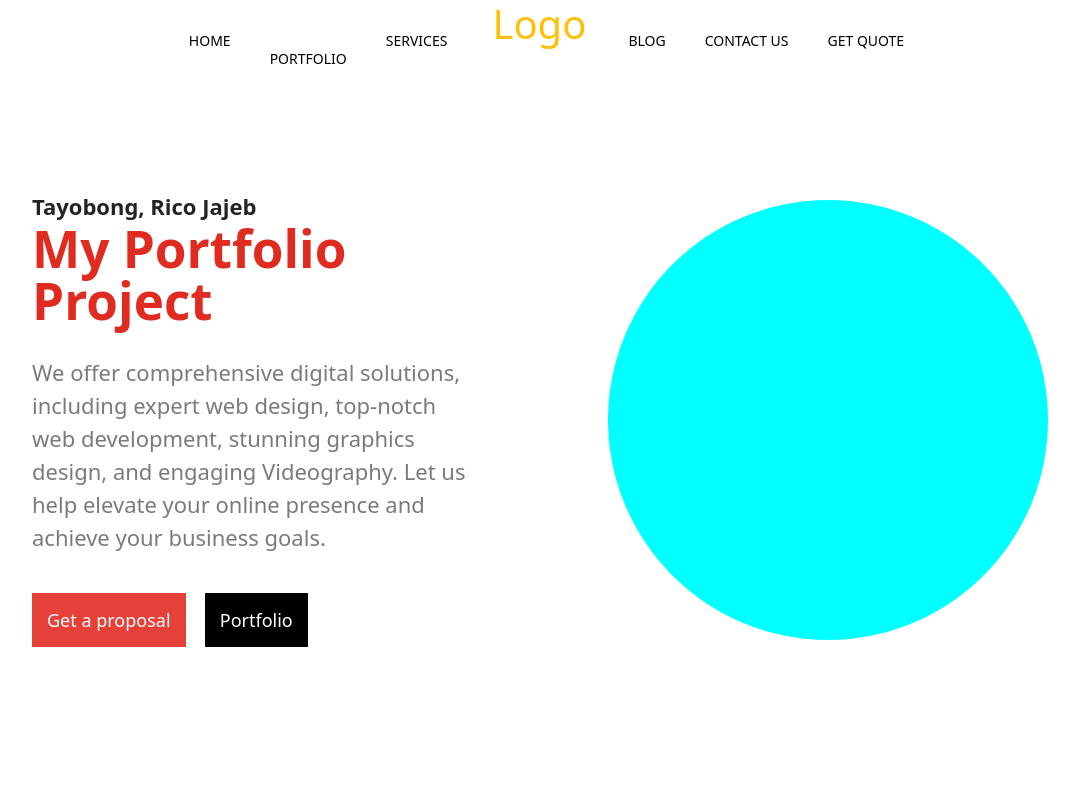
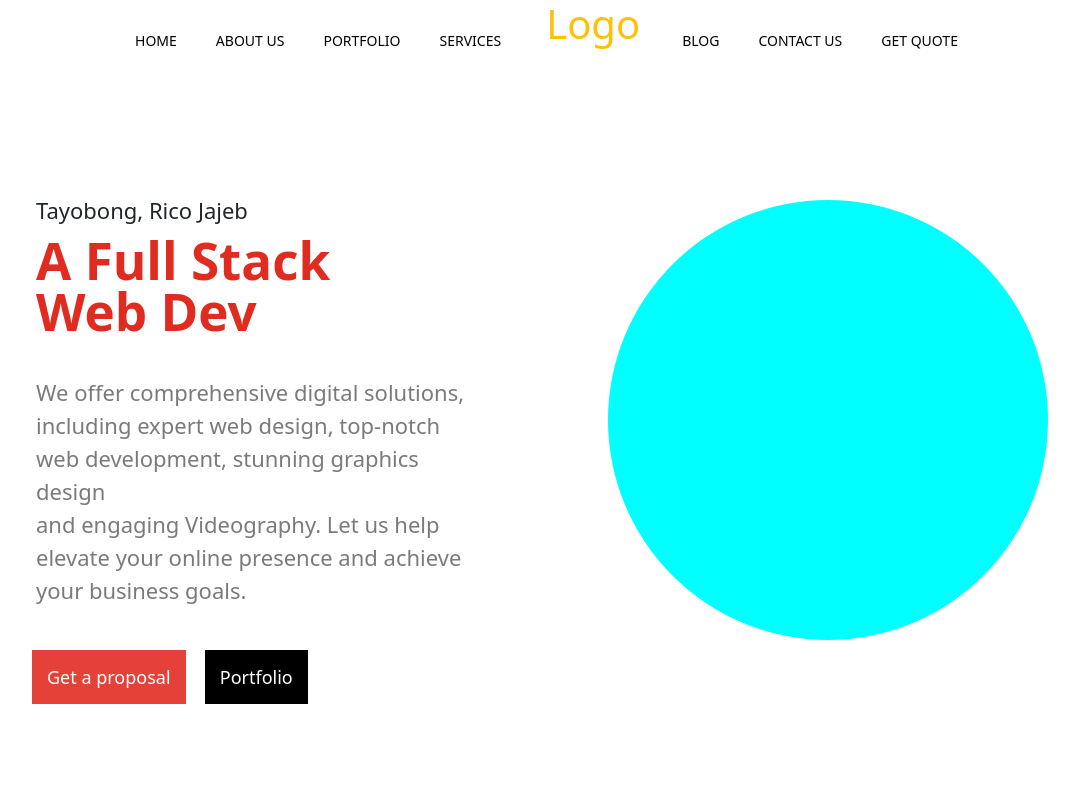
Before and after one commit to Golden22Eye/portfolio, a plain HTML site: page index.html in a window 1280 px wide. Shown: the top 800 px of the page, without its empty margins (92-1171 px from the left). Drawn offline with nearby package versions, Linux system fonts and the light colour scheme.

Commit message:
Update index.html

```diff
--- a/index.html
+++ b/index.html
@@ -6,50 +6,43 @@
     <meta name="viewport" content="width=device-width, initial-scale=1.0">
     <link rel="stylesheet" href="assets/css/bootstrap.css">
     <link rel="stylesheet" href="assets/custom.css">
-    <title>Portfolio Web</title>
+    <link rel="stylesheet" href="https://cdnjs.cloudflare.com/ajax/libs/animate.css/4.1.1/animate.min.css"/>
+
+    <title>Jeb's Portfolio</title>
 </head>
 <body>
-
-
-
 
   <!--Header-->
     <div class="header_cont container-fluid d-flex justify-content-center" id="navbarId">
         <div class="text-light header_option">
             <span><a class="header_text " href="">HOME</a></span>
-          <span><a class="header_text " href="> ABOUT US</a></span>
+            <span><a class="header_text " href=""> ABOUT US</a></span>
             <span><a class="header_text " href="">PORTFOLIO</a></span>
             <span><a class="header_text " href="">SERVICES</a></span>
         </div>
-
         <h1 class="text-warning me-4 ms-4">Logo</h1>
-
         <div class="text-light header_option">
             <span class="header_text">BLOG</span>
             <span class="header_text">CONTACT US</span>
             <span class="header_text">GET QUOTE</span>
         </div>
-      <!-- <div class=" text-dark ms-5 header_option"></div>
-      <div class="ms-5 header_option">
-          <a class="text-dark" href="">
-              <img class="user_image fixed-plugin-button-nav cursor-pointer ms-3" src="" alt="User Image">
-          </a>
-      </div>   -->
     </div>
   <!--front page?-->
     <div class="container-fluid front_page  row m-auto">
             <div class="col-lg-6 col-md-9 ">
-              <div class="portfolio_createor"><b>Tayobong, Rico Jajeb</b> </div>
-              <div class="portfolio_text">My Portfolio Project</div>
-              <p class="portfolio_pg">We offer comprehensive digital solutions, including expert web design, top-notch web development, stunning graphics design, and engaging Videography. Let us help elevate your online presence and achieve your business goals.</p>
+                <div class="portfolio_createor p-1">Tayobong, Rico Jajeb</div>
+                <div class="portfolio_text p-1 animate__animated animate__zoomIn">A Full Stack <br> Web Dev</div>
+                <p class="portfolio_pg p-1">We offer comprehensive digital solutions, including expert web design, top-notch web development, stunning graphics design <br> and engaging Videography. Let us help elevate your online presence and achieve your business goals.</p>
                 <div class="portfolio_buttons">
                     <span  ><a class="proposal_btn" href="">Get a proposal</a></span>
                     <span  ><a class="portfolio_btn" href="">Portfolio</a></span>
                 </div>
             </div>
 
-          <div class="col-lg-5 col-m-9 d-flex align-items-center  ">
-              <div class="logo"></div>
+            <div class="col-lg-5 col-m-9 d-flex align-items-center ">
+                <div class="logo">
+
+                </div>
             </div>
     </div>
   <!--Service Section-->
@@ -73,13 +66,11 @@
     <div class="portfolio_section">
         <p class="our_Portfolio">OUR PORTFOLIO</p>
         <h2 class="text-center">A Collection Of Our Latest Work</h2>
-
         <div class="portfolio_option">
             <span class="portfolio_btns"><h3>All</h3></span>
             <span class="portfolio_btns"><h3>Videos</h3></span>
             <span class="portfolio_btns"><h3>Images</h3></span>
         </div>
-
         <div class="container-fluid row pb-5 mt-5 ">
             <div class="portfilio_container m-auto  ">
                     <a href="" ><img class="portfolio_img m-auto" src="assets/img/nft-showcase.webp" alt=""></a>
@@ -91,21 +82,10 @@
                     <a href="" ><img class="portfolio_img m-auto" src="assets/img/kfc-showcase.webp" alt=""> </a>
                     <a href="" ><img class="portfolio_img m-auto" src="assets/img/tesla.webp" alt=""></a>
             </div>
-          <!-- <div class="portfilio_container m-auto  col-xl-12 col-xxl-10 row ">
-                <a href="" class=" col-xl-3 m-auto mb-2"><img class="portfolio_img m-auto" src="assets/img/keyboard.png" alt=""></a>
-                <a href="" class=" col-xl-3 m-auto mb-2"><img class="portfolio_img m-auto" src="assets/img/monitor.png" alt=""></a>
-                <a href="" class=" col-xl-3 m-auto mb-2"><img class="portfolio_img m-auto" src="assets/img/mouse.png" alt=""> </a>
-                <a href="" class=" col-xl-3 m-auto mb-2"><img class="portfolio_img m-auto" src="assets/img/mousepad.png" alt=""></a>
-                <a href="" class=" col-xl-3 m-auto mb-2"><img class="portfolio_img m-auto" src="assets/img/psu.png" alt=""> </a>
-                <a href="" class=" col-xl-3 m-auto mb-2"><img class="portfolio_img m-auto" src="assets/img/cpuCooler.png" alt=""></a>
-                <a href="" class=" col-xl-3 m-auto mb-2"><img class="portfolio_img m-auto" src="assets/img/keyboard.png" alt=""> </a>
-                <a href="" class=" col-xl-3 m-auto mb-2"><img class="portfolio_img m-auto" src="assets/img/keyboard.png" alt=""></a>
-          </div> -->
         </div>
         <div class="portfolio_all_projects ">
             <h5 >All Projects</h5>
         </div>
-
     </div>
 
 
```
Lines whose indentation alone changed are shown as unchanged.
